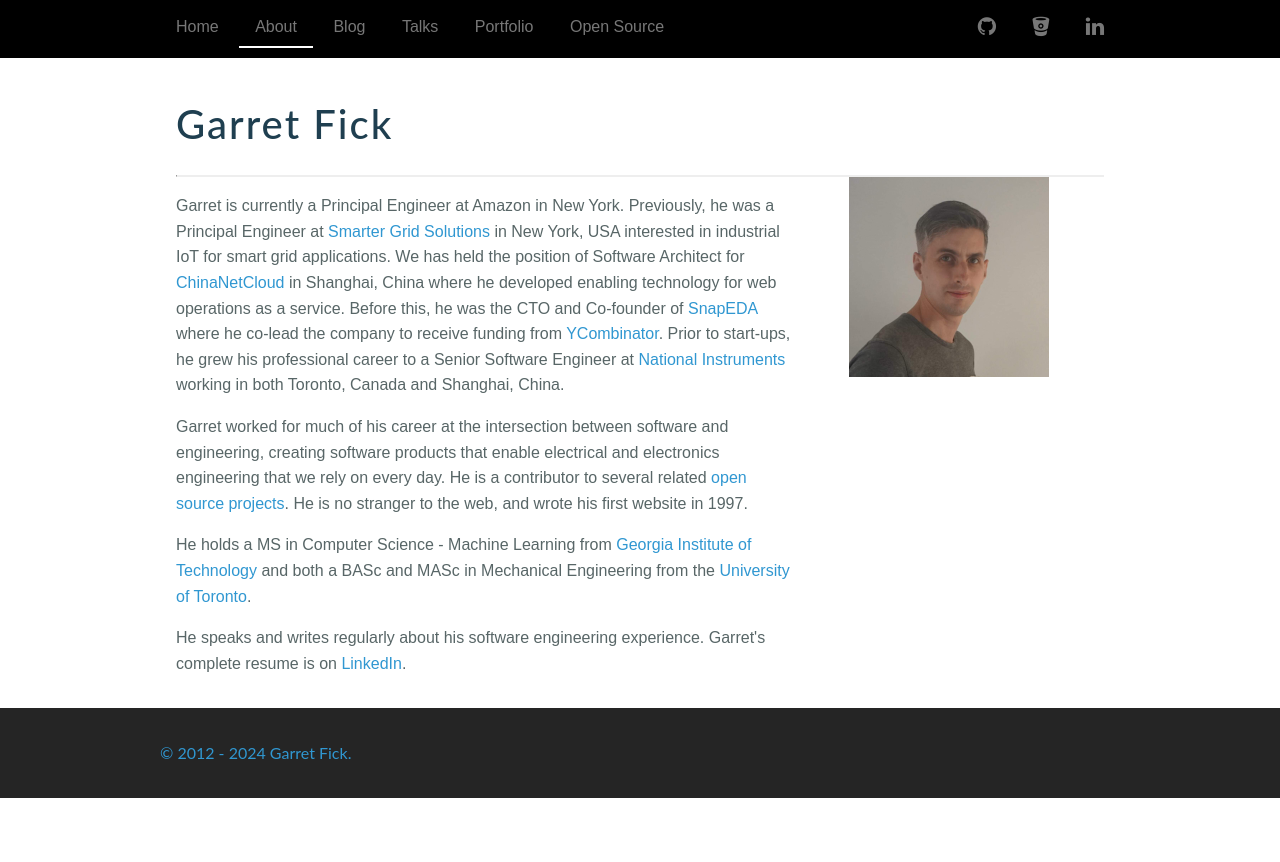
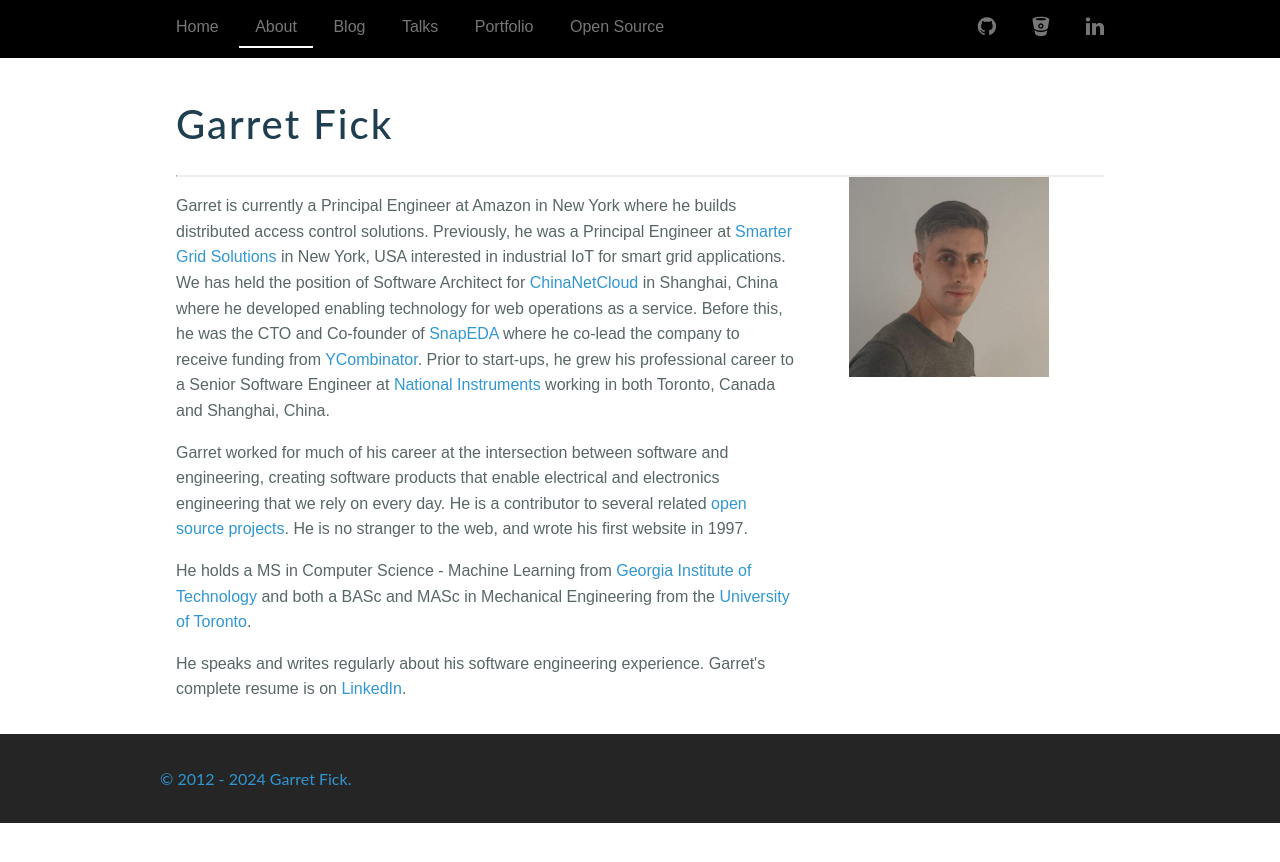
Before and after one commit to garretfick/garretfick.github.io, a Jekyll site: the page built from about/index.html, in a window 1280 px wide. Shown: the top 862 px of the page. Built offline with Jekyll 4.4.1, drawn with Linux system fonts in a browser that asks for light colours; comment, search, counter and statistics services are not loaded.

Commit message:
Update index.html

```diff
--- a/about/index.html
+++ b/about/index.html
@@ -6,7 +6,7 @@
 <div class="pure-u-md-2-3 pure-u-1">
     <p>
         Garret is currently a Principal Engineer at Amazon in New
-        York. Previously, he was a Principal Engineer at
+        York where he builds distributed access control solutions. Previously, he was a Principal Engineer at
         <a href="https://www.smartergridsolutions.com">Smarter Grid Solutions</a>
         in New York, USA interested in industrial IoT for smart grid
         applications. We has held the position of Software Architect for
```
